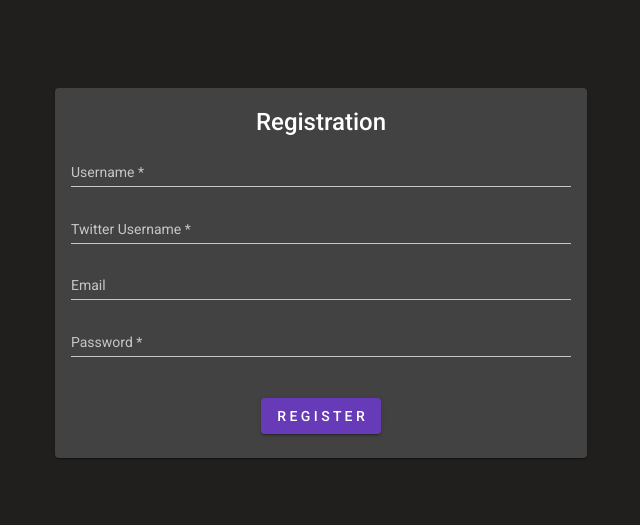
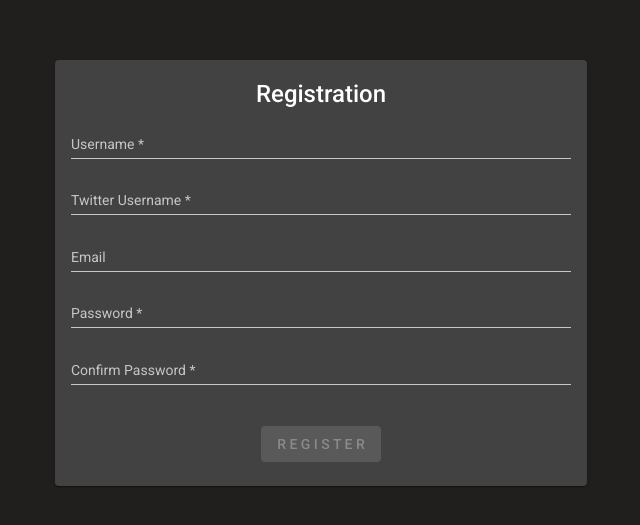
Before and after one commit to theunforg1ven/twitter-dealer, an Angular app in the folder TwitterDealer/TwitterDealer.WebClientApp/ClientApp/: page /user/registration in a window 1280 px wide. Shown: the part 151-676 px from the top of the page, without its empty margins (319-959 px from the left). Built offline with nearby package versions, Linux system fonts and the light colour scheme.

Commit message:
Created form with checking passwords

```diff
--- a/TwitterDealer/TwitterDealer.WebClientApp/ClientApp/src/app/app.module.ts
+++ b/TwitterDealer/TwitterDealer.WebClientApp/ClientApp/src/app/app.module.ts
@@ -1,5 +1,6 @@
 import { BrowserModule } from '@angular/platform-browser';
 import { NgModule } from '@angular/core';
+import { ReactiveFormsModule } from '@angular/forms';
 
 import { AppRoutingModule } from './app-routing.module';
 import { AppComponent } from './app.component';
@@ -48,6 +49,8 @@ import {MatTooltipModule} from '@angular/material/tooltip';
 import {MatTreeModule} from '@angular/material/tree';
 import { UserComponent } from './user/user.component';
 import { RegistrationComponent } from './user/registration/registration.component';
+import { from } from 'rxjs';
+import { UserService } from './shared/user.service';
 
 @NgModule({
   declarations: [
@@ -101,8 +104,9 @@ import { RegistrationComponent } from './user/registration/registration.componen
     MatTreeModule,
     PortalModule,
     ScrollingModule,
+    ReactiveFormsModule
   ],
-  providers: [],
+  providers: [UserService],
   bootstrap: [AppComponent]
 })
 export class AppModule { }
--- a/TwitterDealer/TwitterDealer.WebClientApp/ClientApp/src/app/shared/user.service.ts
+++ b/TwitterDealer/TwitterDealer.WebClientApp/ClientApp/src/app/shared/user.service.ts
@@ -1,9 +1,32 @@
 import { Injectable } from '@angular/core';
+import { FormBuilder, Validators, FormGroup } from '@angular/forms';
 
 @Injectable({
   providedIn: 'root'
 })
 export class UserService {
 
-  constructor() { }
+  constructor(private fb: FormBuilder) { }
+
+  formModel = this.fb.group({
+    UserName: ['', Validators.required],
+    TwitterUsername: ['', Validators.required],
+    Email: ['', Validators.email],
+    Passwords: this.fb.group({
+      Password: ['', [Validators.required, Validators.minLength(5)]],
+      ConfirmPassword: ['', Validators.required]
+    }, { validator: this.comparePasswords})
+  });
+
+  // condition of error: confirmPassword.errors = {passwordMissmatch:true}
+  comparePasswords(formBuilder: FormGroup){
+    const confirmPassword = formBuilder.get('ConfirmPassword');
+    if (confirmPassword.errors == null || 'passwordMismatch' in confirmPassword.errors) {
+      if (formBuilder.get('Password').value !== confirmPassword.value) {
+        confirmPassword.setErrors({ passwordMismatch: true });
+      } else {
+        confirmPassword.setErrors(null);
+      }
+    }
+  }
 }
--- a/TwitterDealer/TwitterDealer.WebClientApp/ClientApp/src/app/user/registration/registration.component.html
+++ b/TwitterDealer/TwitterDealer.WebClientApp/ClientApp/src/app/user/registration/registration.component.html
@@ -5,27 +5,56 @@
           Registration
        </mat-card-title>
            <mat-card-content>
-              <form class="my-form centerForm" >
+              <form [formGroup]="userService.formModel" class="my-form centerForm" autocomplete="off">
                 <mat-form-field class="full-width">
                   <mat-label>Username</mat-label>
-                  <input  matInput  placeholder="Username"  name="uname"  required>
+                  <input formControlName="UserName"   matInput  placeholder="Username"  name="uname"  required>
+                  <mat-label class="text-danger"
+                     *ngIf="userService.formModel.get('UserName').touched && userService.formModel.get('UserName').errors?.required">
+                        This field is mandatory.
+                  </mat-label>
                </mat-form-field>
                <mat-form-field class="full-width">
                   <mat-label>Twitter Username</mat-label>
-                  <input  matInput  placeholder="Twitter Username" name="tname"  required>
+                  <input formControlName="TwitterUsername"  matInput  placeholder="Twitter Username" name="tname"  required>
+                  <mat-label class="text-danger"
+                     *ngIf="userService.formModel.get('TwitterUsername').touched && userService.formModel.get('TwitterUsername').errors?.required">
+                        This field is mandatory.
+                  </mat-label>
                </mat-form-field>
                <mat-form-field class="full-width">
                   <mat-label>Email</mat-label>
-                  <input  matInput  placeholder="Email" name="email">
+                  <input formControlName="Email" matInput  placeholder="Email" name="email">
+                  <mat-label class="text-danger" *ngIf="userService.formModel.get('Email').touched && userService.formModel.get('Email').errors?.email">
+                     Invalid email address.
+                   </mat-label>
                </mat-form-field>
-               <mat-form-field class="full-width">
-                  <mat-label>Password</mat-label>
-                  <input  matInput  placeholder="Password"  name="password" required>
-               </mat-form-field>
+               <div formGroupName="Passwords">
+                  <mat-form-field class="full-width">
+                     <mat-label>Password</mat-label>
+                     <input type="password"  formControlName="Password"  matInput  placeholder="Password"  name="password" required>
+                     <mat-label class="text-danger" *ngIf="userService.formModel.get('Passwords.Password').touched && userService.formModel.get('Passwords.Password').errors?.required">
+                        This field is mandatory.
+                      </mat-label>
+                      <mat-label class="text-danger" *ngIf="userService.formModel.get('Passwords.Password').touched && userService.formModel.get('Passwords.Password').errors?.minlength">
+                        Minimum 5 characters required.
+                      </mat-label>
+                  </mat-form-field>
+                  <mat-form-field class="full-width">
+                     <mat-label>Confirm Password</mat-label>
+                     <input type="password" formControlName="ConfirmPassword"  matInput  placeholder="Confirm Password"  name="cpassword" required>
+                     <mat-label class="text-danger" *ngIf="userService.formModel.get('Passwords.ConfirmPassword').touched && userService.formModel.get('Passwords.ConfirmPassword').errors?.required">
+                        This field is mandatory.
+                      </mat-label>
+                      <mat-label class="text-danger" *ngIf="userService.formModel.get('Passwords.ConfirmPassword').touched && userService.formModel.get('Passwords.ConfirmPassword').errors?.passwordMismatch">
+                        Confirm Password does not match.
+                      </mat-label>
+                  </mat-form-field>
+               </div>
               </form>
            </mat-card-content>
            <mat-card-actions style="text-align:center;">
-            <button mat-raised-button (click)="register()" color="primary">R E G I S T E R</button>
+            <button type="submit" [disabled]="!userService.formModel.valid" mat-raised-button color="primary">R E G I S T E R</button>
            </mat-card-actions>
       </mat-card-content>
     </mat-card>
--- a/TwitterDealer/TwitterDealer.WebClientApp/ClientApp/src/app/user/registration/registration.component.ts
+++ b/TwitterDealer/TwitterDealer.WebClientApp/ClientApp/src/app/user/registration/registration.component.ts
@@ -1,4 +1,5 @@
 import { Component, OnInit } from '@angular/core';
+import { UserService } from 'src/app/shared/user.service';
 
 @Component({
   selector: 'app-registration',
@@ -7,7 +8,7 @@ import { Component, OnInit } from '@angular/core';
 })
 export class RegistrationComponent implements OnInit {
 
-  constructor() { }
+  constructor(public userService: UserService) { }
 
   ngOnInit() {
   }
```
